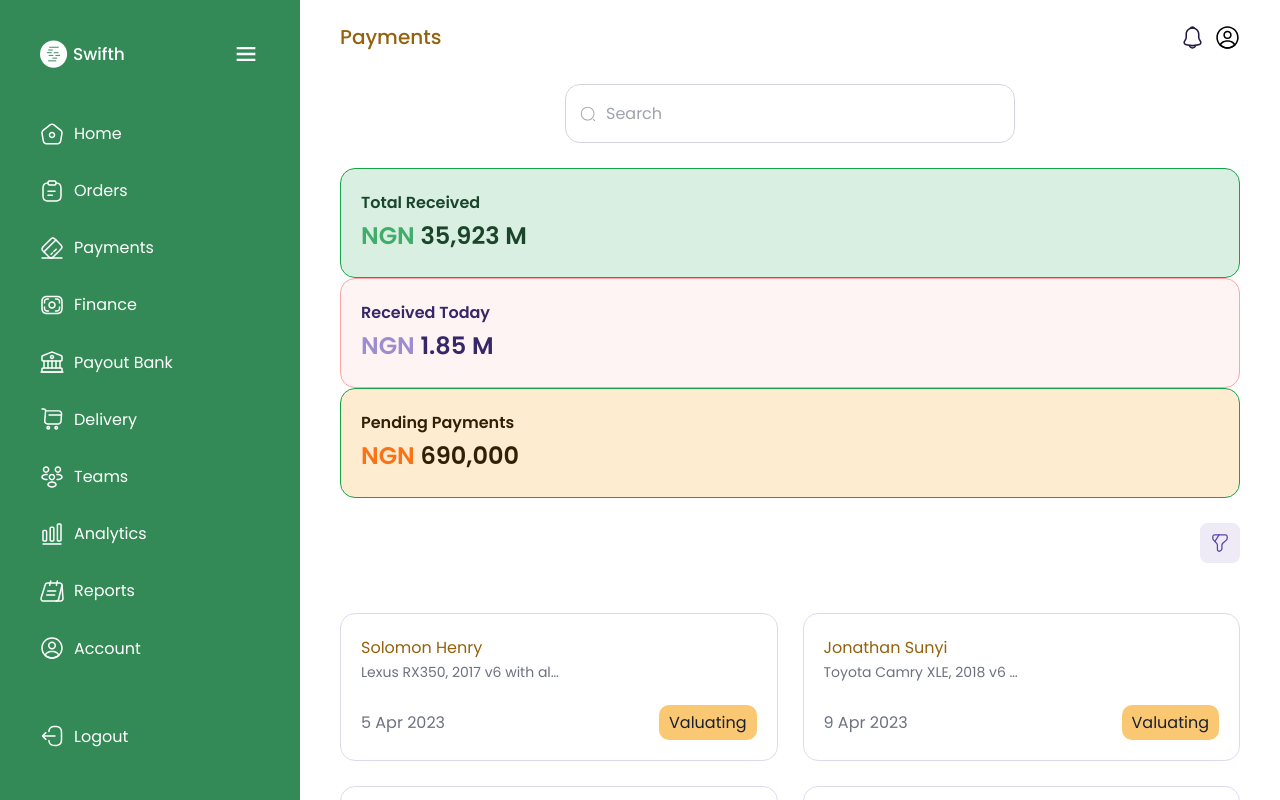
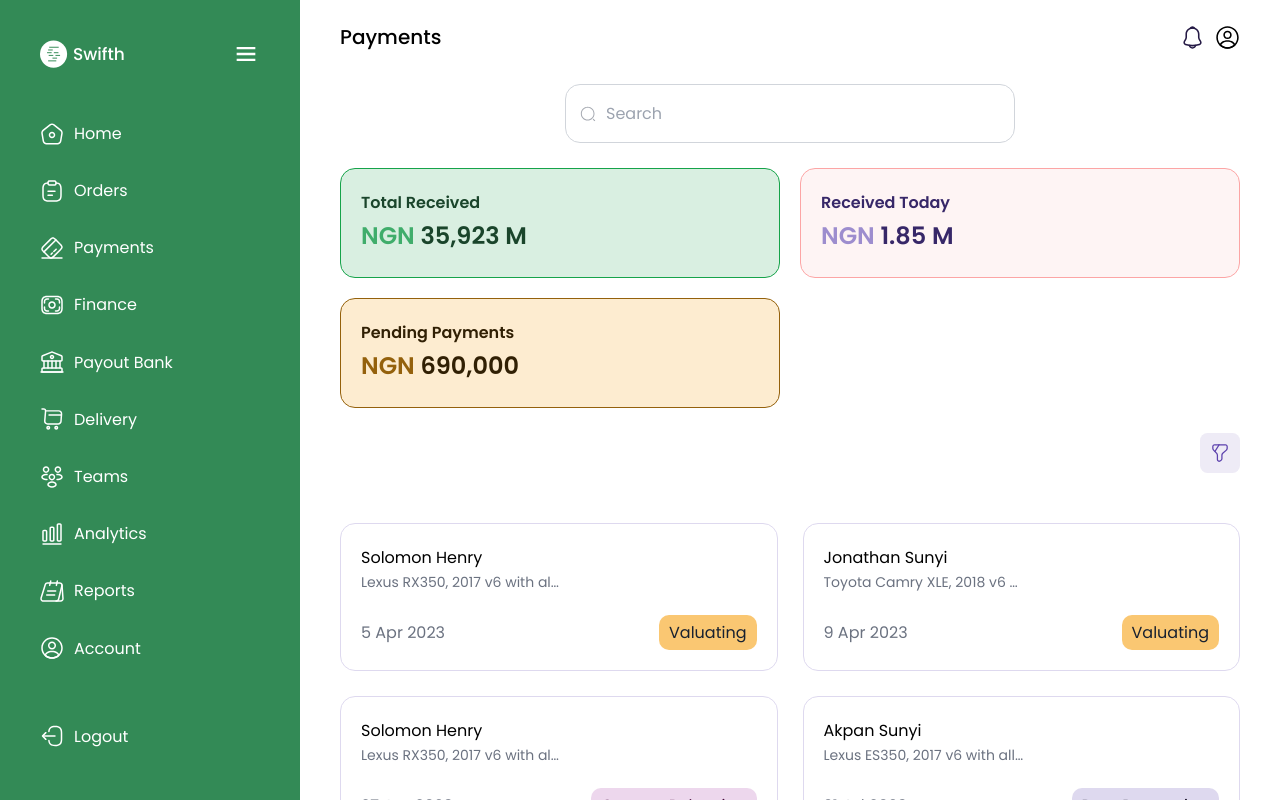
Before and after one commit to projects-for-clients/swifth, a React (Vite) app: page /dashboard/payments in a window 1280 px wide. Built offline with nearby package versions, Linux system fonts and the light colour scheme.

Commit message:
working on payments

```diff
--- a/src/container/dashboard/Payments.tsx
+++ b/src/container/dashboard/Payments.tsx
@@ -220,7 +220,9 @@ function Payments() {
             className="absolute left-6 text-[1.8rem]"
           />
         </section>
-        <section className="grid">
+        <section className="grid gap-8" style={{
+          gridTemplateColumns: 'repeat(auto-fit, minmax(30rem, 1fr))'
+        }}>
           <div className="bg-color-green-light-1 text-color-primary-dark-2 rounded-3xl border border-green-600 p-8">
             <p className="font-semibold">Total Received</p>
             <p className="text-[2.4rem] font-semibold">
@@ -235,11 +237,11 @@ function Payments() {
               <span className="text-color-purple-light">NGN</span> 1.85 M
             </p>
           </div>
-          <div className="bg-[#FDECD0] text-[#312004] rounded-3xl border border-green-600 p-8">
+          <div className="bg-[#FDECD0] text-[#312004] rounded-3xl border border-[#94610c] p-8">
             <p className="font-semibold">Pending Payments</p>
             <p className="text-[2.4rem] font-semibold">
               {' '}
-              <span className="text-orange-500">NGN</span> 690,000
+              <span className="text-[#94610c]">NGN</span> 690,000
             </p>
           </div>
         </section>
--- a/src/sass/base/base.scss
+++ b/src/sass/base/base.scss
@@ -8,7 +8,6 @@
 
 
 body {
-  color: #94610c;
   box-sizing: border-box;
   font-family: 'Poppins', sans-serif;
   line-height: 1.7;
```
